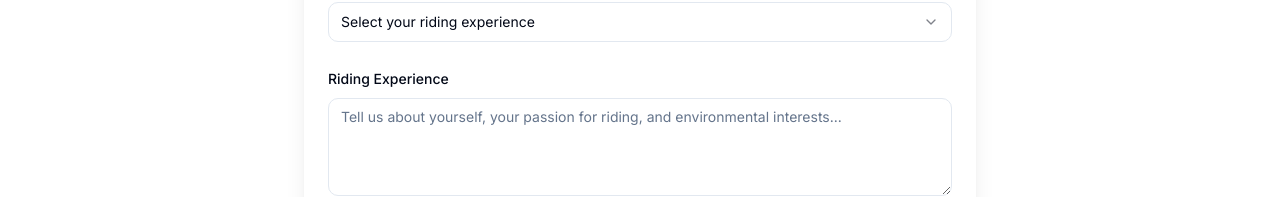
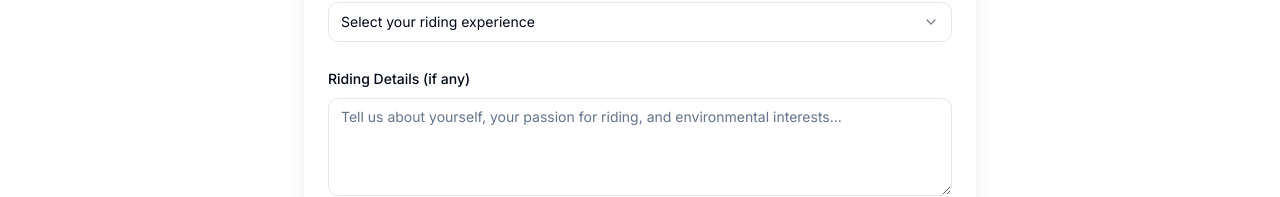
Before and after one commit to tausif892/Save-earth-ride, a Next.js app: page /register in a window 1280 px wide. Shown: the part 583-780 px from the top of the page. Built offline with nearby package versions, Linux system fonts and the light colour scheme.

Commit message:
Update page.tsx

```diff
--- a/app/register/page.tsx
+++ b/app/register/page.tsx
@@ -295,7 +295,7 @@ export default function RegisterPage() {
                     </div>
 
                     <div className="space-y-2">
-                      <Label htmlFor="bio">Riding Experience </Label>
+                      <Label htmlFor="bio">Riding Details (if any) </Label>
                       <Textarea
                         id="bio"
                         {...register("bio")}
```
